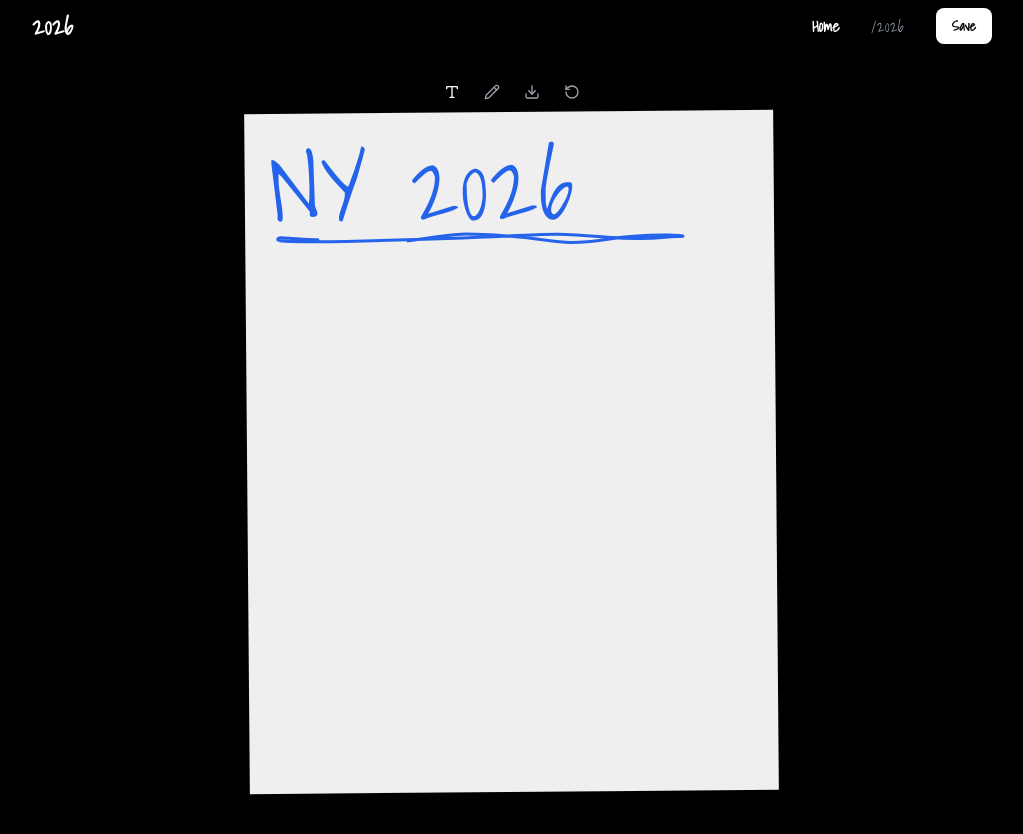
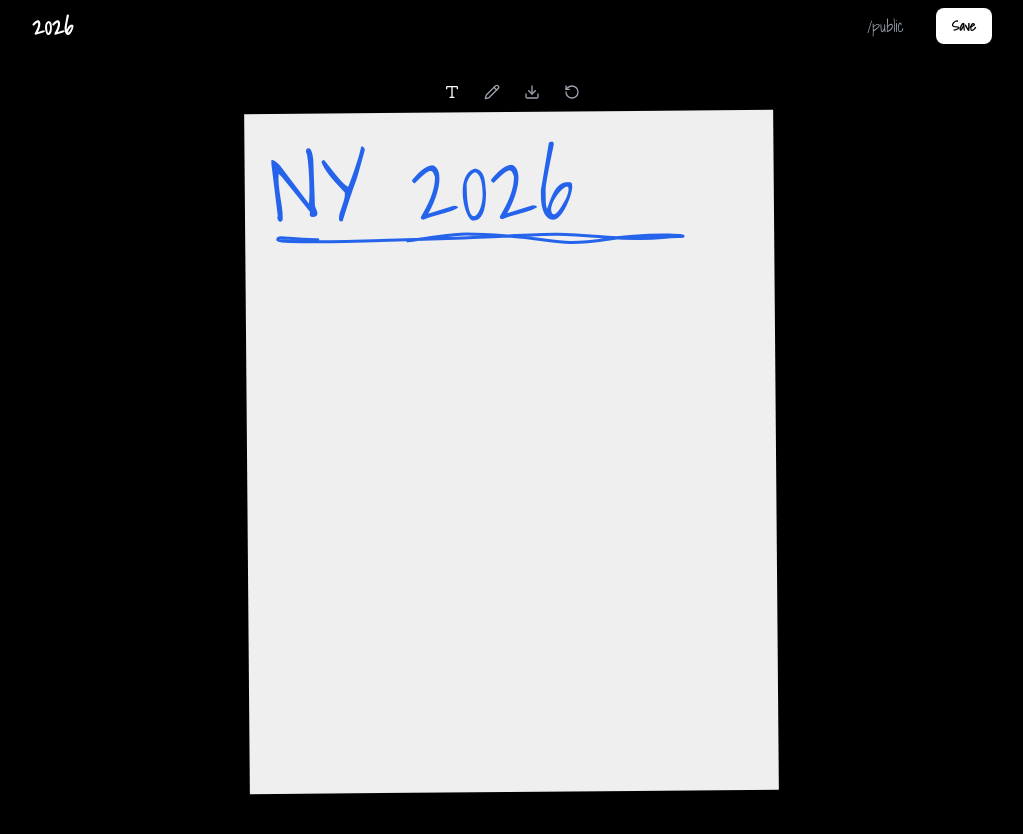
Before and after one commit to sharathdoes/lockin26, a Next.js app: page / in a window 1280 px wide. Shown: the top 834 px of the page, without its empty margins (128-1151 px from the left). Built offline with nearby package versions, Linux system fonts and the light colour scheme.

Commit message:
cheer-fix

```diff
--- a/src/components/header.tsx
+++ b/src/components/header.tsx
@@ -29,17 +29,7 @@ export default function Header({
 
         {/* RIGHT */}
         <nav className="flex shrink-0 items-center gap-4 md:gap-8">
-          <Link
-            href="/"
-            className={cn(
-              'text-sm md:text-base',
-              pathname === '/'
-                ? 'text-white font-semibold'
-                : 'text-gray-400 hover:text-white'
-            )}
-          >
-            Home
-          </Link>
+
 
           <Link
             href="/2026"
@@ -50,7 +40,7 @@ export default function Header({
                 : 'text-gray-400 hover:text-white'
             )}
           >
-            /2026
+            /public
           </Link>
 
 
--- a/src/components/note-card.tsx
+++ b/src/components/note-card.tsx
@@ -1,59 +1,17 @@
 'use client';
 
 import { Note } from '@/types';
-import { Heart, MessageCircle } from 'lucide-react';
+import { MessageCircle } from 'lucide-react';
 import Link from 'next/link';
-import { useState, useEffect } from 'react';
-import { cheerNote } from '@/actions/notes';
-import { storage } from '@/lib/storage';
 
 interface NoteCardProps {
   note: Note;
   onCheerUpdate?: () => void;
 }
 
-export default function NoteCard({ note, onCheerUpdate }: NoteCardProps) {
-  const [hasCheered, setHasCheered] = useState(false);
-  const [cheerCount, setCheerCount] = useState(note.cheers);
-  const [isCheering, setIsCheering] = useState(false);
+export default function NoteCard({ note }: NoteCardProps) {
 
-  useEffect(() => {
-    setHasCheered(storage.hasCheered(note.id));
-    setCheerCount(note.cheers);
-  }, [note.id, note.cheers]);
 
-  const handleCheer = async (e: React.MouseEvent) => {
-    e.preventDefault();
-    e.stopPropagation();
-
-    if (hasCheered || isCheering) return;
-
-    // prevent double-click spam
-    setIsCheering(true);
-
-    // client-side guard
-    const allowed = storage.addCheer(note.id);
-    if (!allowed) {
-      setIsCheering(false);
-      return;
-    }
-
-    // optimistic UI update
-    setHasCheered(true);
-    setCheerCount((prev) => prev + 1);
-
-    try {
-      await cheerNote(note.id); // ✅ Prisma update
-      onCheerUpdate?.();
-    } catch (err) {
-      // rollback if server fails
-      setHasCheered(false);
-      setCheerCount((prev) => prev - 1);
-      console.error('Failed to cheer note', err);
-    } finally {
-      setIsCheering(false);
-    }
-  };
 
   const formatDate = (dateString: string) => {
     const date = new Date(dateString);
@@ -94,7 +52,7 @@ export default function NoteCard({ note, onCheerUpdate }: NoteCardProps) {
             </span>
 
             <div className="flex items-center gap-4">
-              <button
+              {/* <button
                 onClick={handleCheer}
                 data-testid="cheer-button"
                 disabled={hasCheered || isCheering}
@@ -110,7 +68,7 @@ export default function NoteCard({ note, onCheerUpdate }: NoteCardProps) {
                   }`}
                 />
                 <span data-testid="cheer-count">{cheerCount}</span>
-              </button>
+              </button> */}
 
               <div className="flex items-center gap-1" data-testid="comment-count">
                 <MessageCircle className="w-4 h-4" />
```
